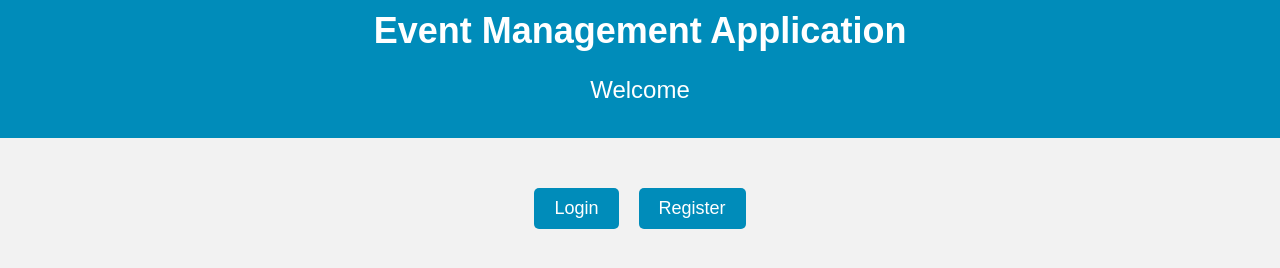
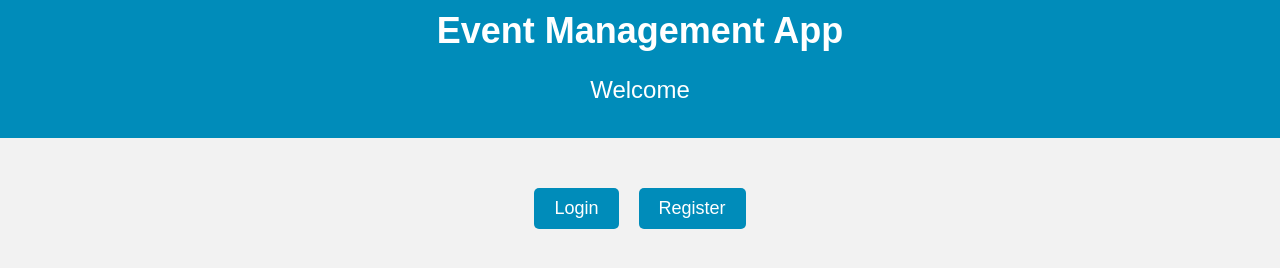
Before and after one commit to GodLikeGill/EventManagementApp, a website: page public/index.html in a window 1280 px wide. Drawn offline with Linux system fonts and the light colour scheme.

Commit message:
Update index.html

```diff
--- a/public/index.html
+++ b/public/index.html
@@ -9,7 +9,7 @@
 <body>
   <header>
     <div class="container">
-      <h1>Event Management Application</h1>
+      <h1>Event Management App</h1>
       <p class="welcome-message">Welcome</p>
     </div>
   </header>
```
